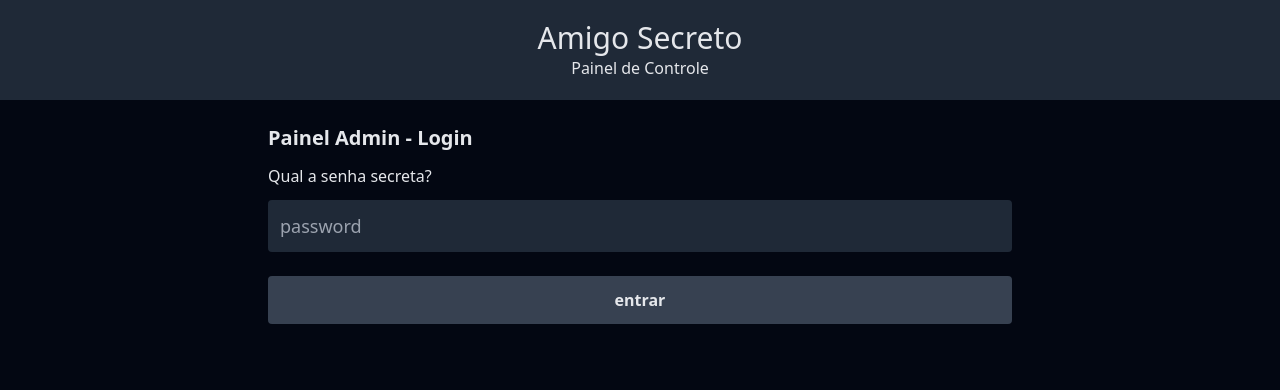
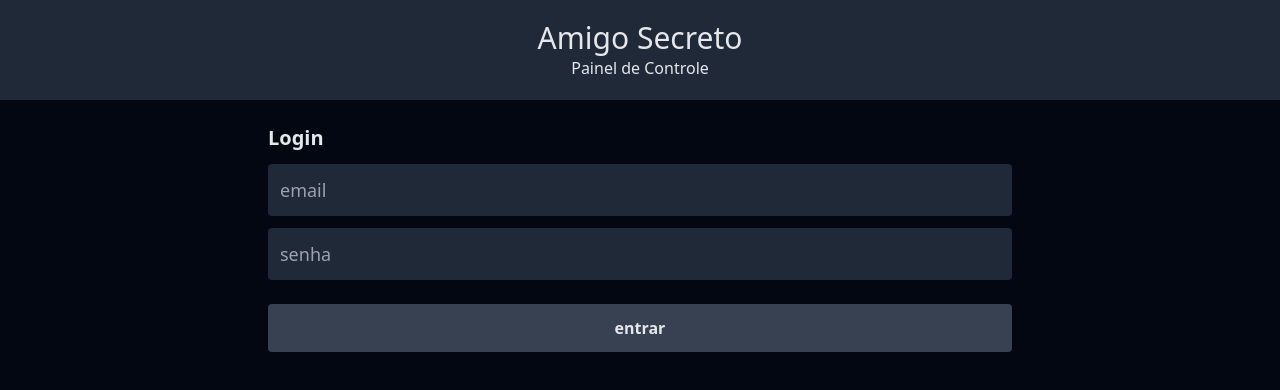
Before and after one commit to angelorubin/amigo-secreto-front, a Next.js app: page /admin/login in a window 1280 px wide. Shown: the top 390 px of the page. Built offline with nearby package versions, Linux system fonts and the light colour scheme; what cookies-next would draw is missing.

Commit message:
Implementando login

```diff
--- a/src/app/admin/layout.tsx
+++ b/src/app/admin/layout.tsx
@@ -1,6 +1,5 @@
 import { Metadata } from "next"
 import { ReactNode } from "react"
-import Logout from "../components/shared/logout"
 
 export const metadata: Metadata = {
   title: "Amigo Secreto Admin"
--- a/src/app/admin/login/page.tsx
+++ b/src/app/admin/login/page.tsx
@@ -6,7 +6,6 @@ import Button from "@/app/components/admin/Button";
 import { useState, ChangeEvent } from "react";
 import { useRouter } from "next/navigation";
 import * as api from "@/utils/api/admin";
-import { mutate } from 'swr'
 
 export default function Page() {
   const router = useRouter();
@@ -60,17 +59,24 @@ export default function Page() {
 
   return (
     <div className="w-full my-3 border-1">
-      <h1 className="mb-3 font-bold text-xl">Painel Admin - Login</h1>
-
-      <p className="my-3">Qual a senha secreta?</p>
+      <h1 className="mb-3 font-bold text-xl">Login</h1>
 
       <form className="grid gap-3 mb-3">
+        <InputField
+          id="email"
+          type="text"
+          value={inputValues.email}
+          onChange={handleChange}
+          placeholder="email"
+          errorMessage={"email inválido"}
+        />
+
         <InputField
           id="password"
           type="password"
           value={inputValues.password}
           onChange={handleChange}
-          placeholder="password"
+          placeholder="senha"
           errorMessage={"password inválido"}
         />
 
--- a/src/app/components/admin/AdminPage.tsx
+++ b/src/app/components/admin/AdminPage.tsx
@@ -3,6 +3,7 @@ import useSWR from 'swr'
 import { getEvents } from "@/utils/api/admin";
 import Loading from "../shared/loading";
 import { CustomCheckbox } from "../shared/custom-checkbox";
+import Logout from '../shared/logout';
 
 export default function AdminPage() {
   const { data, isLoading } = useSWR(['get-events', '/admin/events'], getEvents)
@@ -13,6 +14,7 @@ export default function AdminPage() {
 
   return (
     <div className="grid flex-col gap-4 w-screen">
+      <Logout />
       <h1 className="text-white text-3xl">Eventos</h1>
       <div className="mt-3">
         <table className="table-auto">
```
